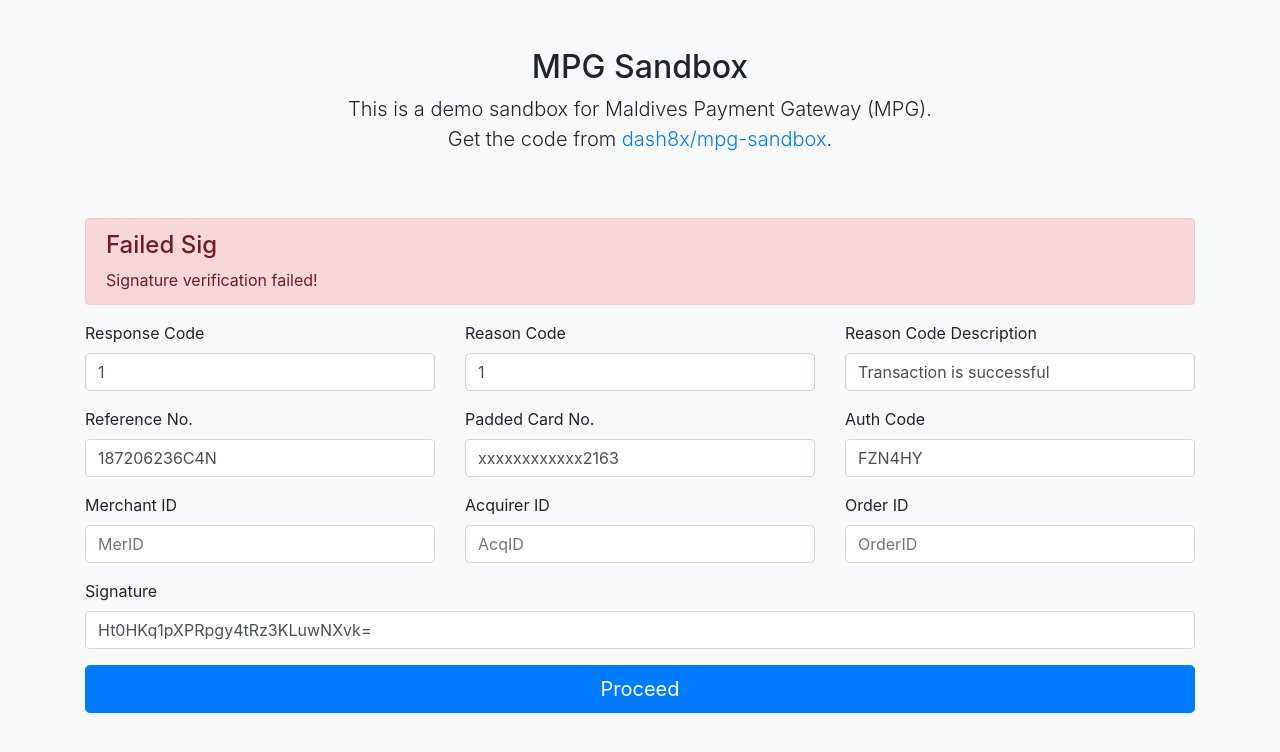
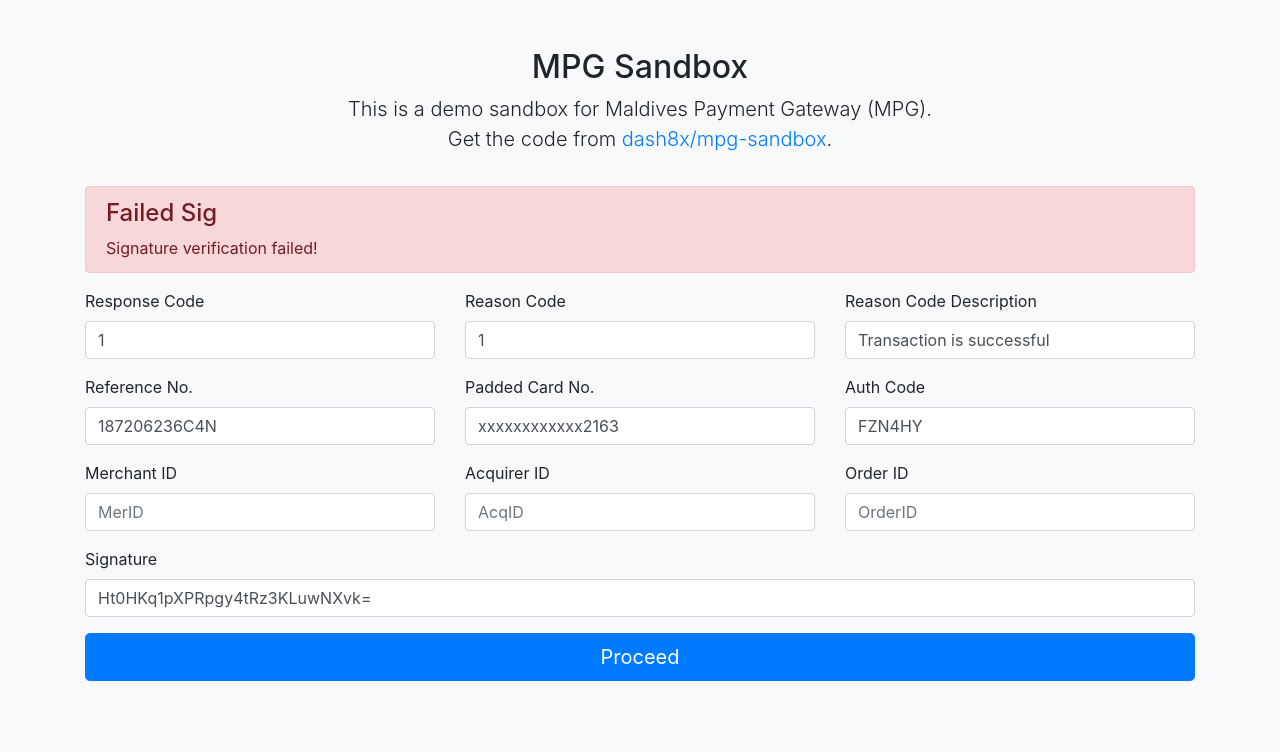
Before and after one commit to dash8x/mpg-sandbox, a PHP site: page / in a window 1280 px wide. Shown: the top 752 px of the page. Run offline with PHP 8.4, Linux system fonts and the light colour scheme.

Commit message:
- Fixed margins

```diff
--- a/public/index.php
+++ b/public/index.php
@@ -86,7 +86,7 @@ $ref_num = rand_num(8) . rand_string(4);
 
     <body class="bg-light">
         <div class="container">
-            <div class="py-5 text-center">
+            <div class="pt-5 pb-3 text-center">
                 <h2>MPG Sandbox</h2>
                 <p class="lead">
                     This is a demo sandbox for Maldives Payment Gateway (MPG).
@@ -94,7 +94,7 @@ $ref_num = rand_num(8) . rand_string(4);
                 </p>
             </div>
 
-            <form method="POST" action="<?php echo $merch_resp_url; ?>">
+            <form class="pb-2" method="POST" action="<?php echo $merch_resp_url; ?>">
                 <div class="alert alert-<?php echo $verified ? 'success' : 'danger'; ?>">
                     <h4 class="alert-heading"><?php echo $verified ? 'Verified' : 'Failed Sig'; ?></h4>
                     <p class="mb-0">
```
